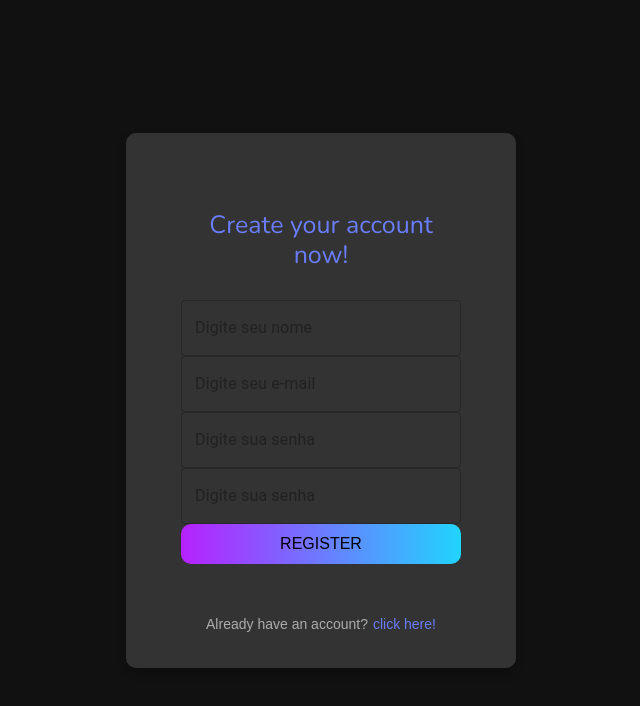
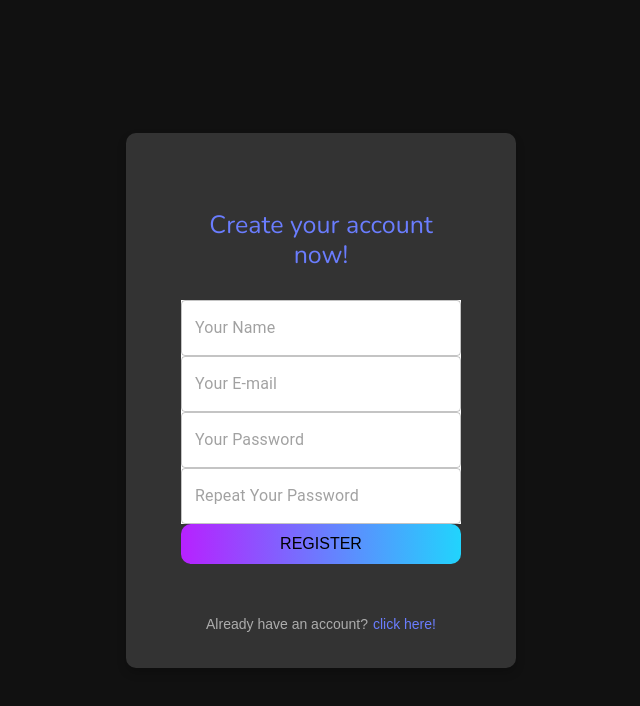
Before and after one commit to EagleDuarte/ReactCRUDTS, a React (Create React App) app: page /Register in a window 1280 px wide. Shown: the top 706 px of the page, without its empty margins (319-959 px from the left). Built offline with nearby package versions, Linux system fonts and the light colour scheme; a web font is replaced by a local one.

Commit message:
details style

```diff
--- a/src/pages/login/Login.tsx
+++ b/src/pages/login/Login.tsx
@@ -69,13 +69,13 @@ function Login() {
             <TextField
               name="email"
               type="text"
-              placeholder="Digite seu e-mail"
+              placeholder="Your E-mail"
               className="wrap-input"
             />
             <TextField
               name="password"
               type="password"
-              placeholder="Digite sua senha"
+              placeholder="Your Password"
               className="wrap-input"
             />
             <button type="submit" className="login-form-btn">
--- a/src/pages/login/login.css
+++ b/src/pages/login/login.css
@@ -53,6 +53,7 @@ body, html {
   position: relative;
   border-bottom: 2px solid #adadad;
   margin-bottom: 37px;
+  background-color: #fff;
 }
 
 .input {
@@ -66,6 +67,7 @@ body, html {
   background-color: transparent;
   padding: 0 5px;
   font-family: Nunito, sans-serif;
+  background-color: #fff;
 }
 
 .focus-input {
@@ -78,6 +80,7 @@ body, html {
   pointer-events: none;
   color: #adadad;
   font-family: Nunito, sans-serif;
+  background-color: #fff;
 }
 
 .focus-input::before {
--- a/src/pages/register/Register.tsx
+++ b/src/pages/register/Register.tsx
@@ -93,30 +93,30 @@ function Register() {
       <div className="container-login">
         <div className="wrap-login">
           <form className="login-form" onSubmit={onSubmit}>
-            <span className="login-form-title">Create your account now! </span>
+            <span className="login-form-title">Create your account now!</span>
 
             <TextField
               name="name"
               type="text"
-              placeholder="Digite seu nome"
+              placeholder="Your Name"
               className="wrap-input"
             />
             <TextField
               name="email"
               type="email"
-              placeholder="Digite seu e-mail"
+              placeholder="Your E-mail"
               className="wrap-input"
             />
             <TextField
               name="password"
               type="password"
-              placeholder="Digite sua senha"
+              placeholder="Your Password"
               className="wrap-input"
             />
             <TextField
               name="repassword"
               type="password"
-              placeholder="Digite sua senha"
+              placeholder="Repeat Your Password"
               className="wrap-input"
             />
             <button type="submit" className="login-form-btn">
--- a/src/pages/register/register.css
+++ b/src/pages/register/register.css
@@ -54,11 +54,12 @@ body, html {
   position: relative;
   border-bottom: 2px solid #adadad;
   margin-bottom: 37px;
+  background-color: #fff;
 }
 
 .input {
   font-size: 15px;
-  color: #fff;
+  background-color: #fff;
   line-height: 1.2;
   border: none;
   display: block;
@@ -70,6 +71,7 @@ body, html {
 }
 
 .focus-input {
+  background-color: #fff;
   position: absolute;
   display: block;
   width: 100%;
```
